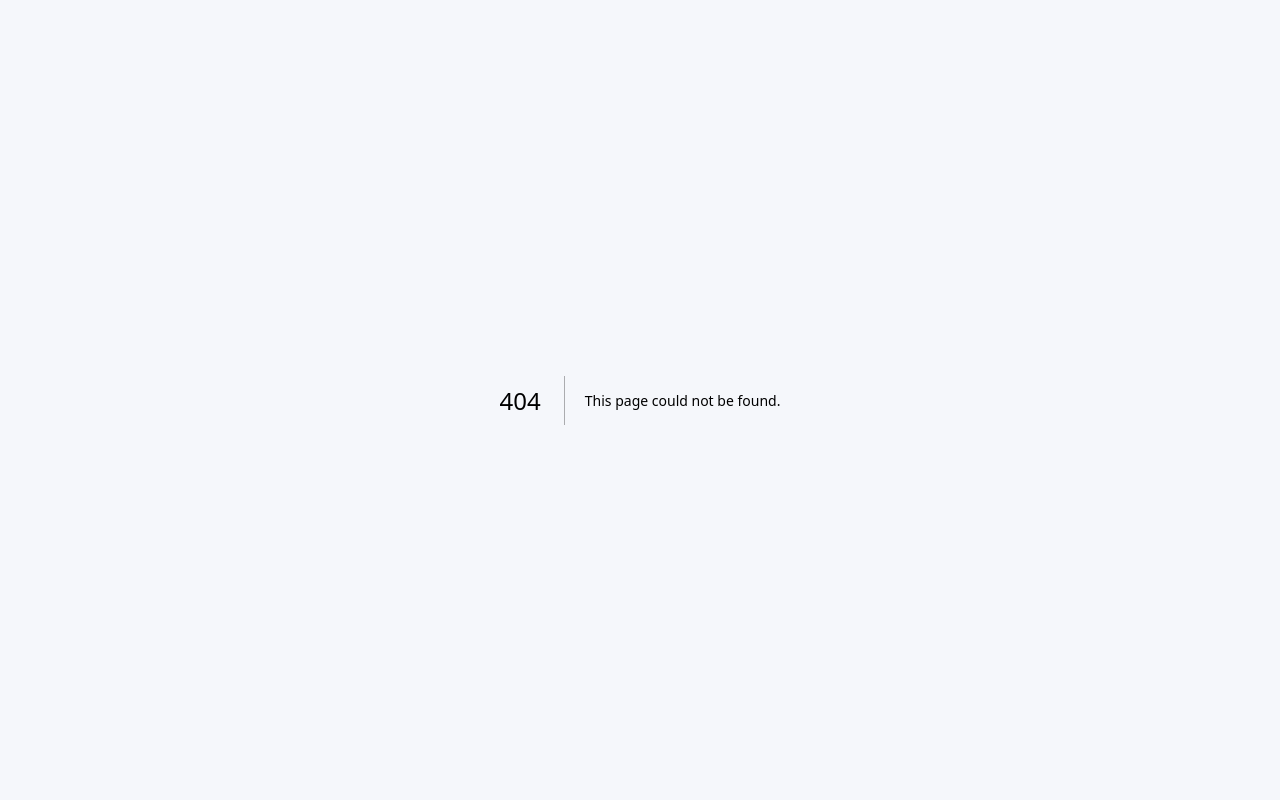
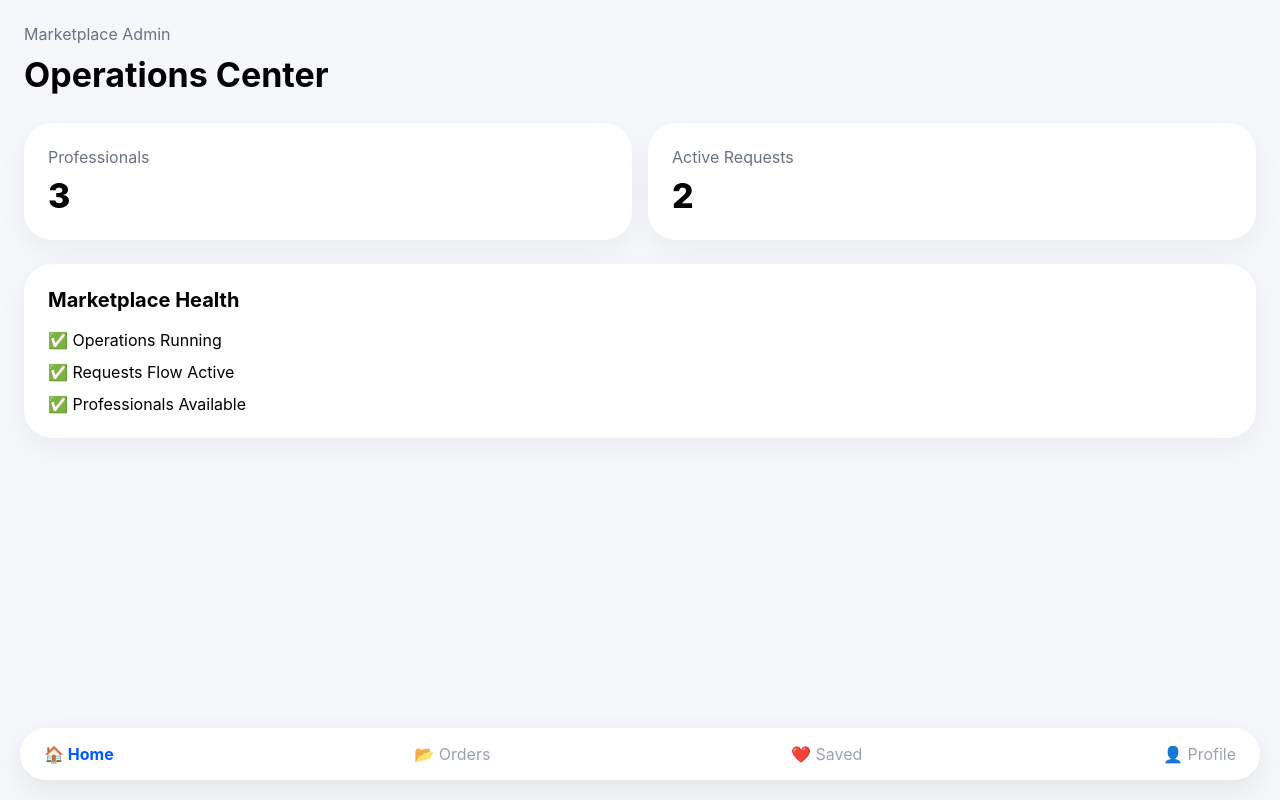
Before and after one commit to YoniLevy10/Fixly, a Next.js app: page /admin in a window 1280 px wide. Before the commit this address had no page. Built offline with nearby package versions, Linux system fonts and the light colour scheme.

Commit message:
Add admin operations screen

```diff
--- /dev/null
+++ b/app/admin/page.tsx
@@ -0,0 +1,84 @@
+import BottomNav from '@/components/BottomNav'
+import Card from '@/components/ui/Card'
+import { professionals, requests } from '@/lib/mock-data'
+
+export default function AdminPage() {
+  return (
+    <main
+      style={{
+        padding: '24px',
+        paddingBottom: '120px',
+      }}
+    >
+      <div style={{ marginBottom: '28px' }}>
+        <div style={{ color: '#6B7280', marginBottom: '10px' }}>
+          Marketplace Admin
+        </div>
+
+        <h1
+          style={{
+            fontSize: '34px',
+            margin: 0,
+          }}
+        >
+          Operations Center
+        </h1>
+      </div>
+
+      <div
+        style={{
+          display: 'grid',
+          gridTemplateColumns: '1fr 1fr',
+          gap: '16px',
+          marginBottom: '24px',
+        }}
+      >
+        <Card>
+          <div style={{ color: '#6B7280', marginBottom: '8px' }}>
+            Professionals
+          </div>
+
+          <div style={{ fontSize: '34px', fontWeight: 800 }}>
+            {professionals.length}
+          </div>
+        </Card>
+
+        <Card>
+          <div style={{ color: '#6B7280', marginBottom: '8px' }}>
+            Active Requests
+          </div>
+
+          <div style={{ fontSize: '34px', fontWeight: 800 }}>
+            {requests.length}
+          </div>
+        </Card>
+      </div>
+
+      <Card>
+        <div
+          style={{
+            fontWeight: 700,
+            fontSize: '20px',
+            marginBottom: '18px',
+          }}
+        >
+          Marketplace Health
+        </div>
+
+        <div
+          style={{
+            display: 'flex',
+            flexDirection: 'column',
+            gap: '12px',
+          }}
+        >
+          <div>✅ Operations Running</div>
+          <div>✅ Requests Flow Active</div>
+          <div>✅ Professionals Available</div>
+        </div>
+      </Card>
+
+      <BottomNav />
+    </main>
+  )
+}
```
